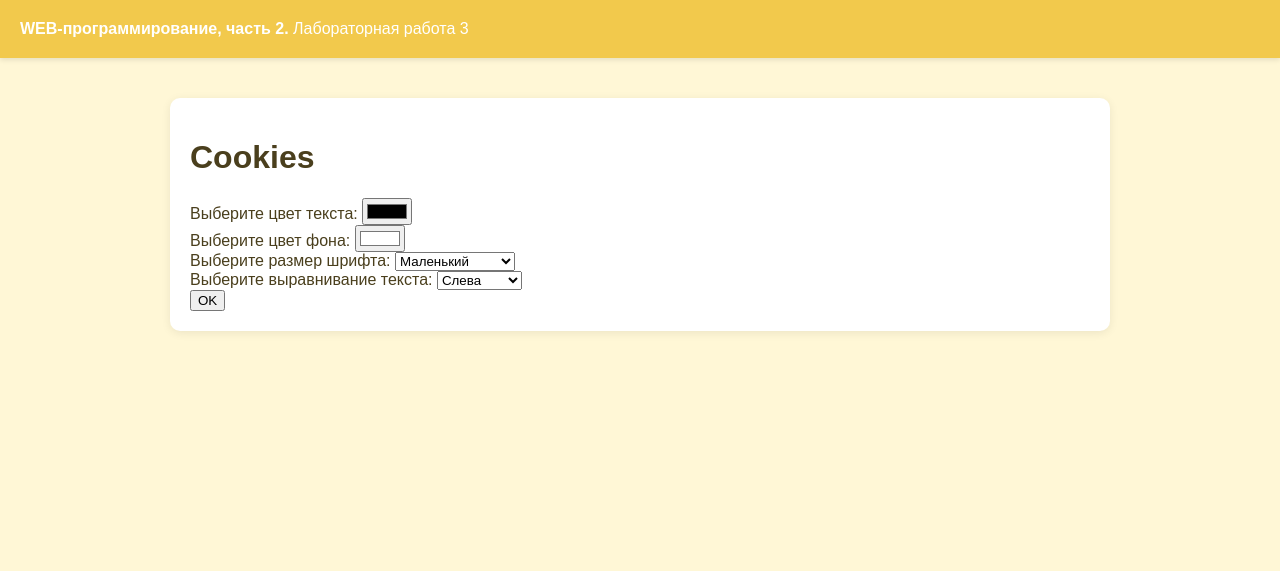
After one commit to ErmolenkoArtem/web-back-labs, a Flask app: page /lab3/settings in a window 1280 px wide. The commit adds this page. Shown: the top 571 px of the page. Run offline with Flask 3, Linux system fonts and the light colour scheme.

Commit message:
Настройки отображения

```diff
--- a/lab3.py
+++ b/lab3.py
@@ -71,3 +71,35 @@ def pay():
 def success():
     price = request.args.get('price')
     return render_template('lab3/success.html', price = price)
+
+
+@lab3.route('/lab3/settings')
+def settings():
+    color = request.args.get('color')
+    bg_color = request.args.get('bg_color')
+    font_size = request.args.get('font_size')
+    text_align = request.args.get('text_align')
+
+    if color or bg_color or font_size or text_align:
+        resp = make_response(redirect('/lab3/settings'))
+        if color:
+            resp.set_cookie('color', color)
+        if bg_color:
+            resp.set_cookie('bg_color', bg_color)
+        if font_size:
+            resp.set_cookie('font_size', font_size)
+        if text_align:
+            resp.set_cookie('text_align', text_align)
+        return resp
+
+    color = request.cookies.get('color')
+    bg_color = request.cookies.get('bg_color')
+    font_size = request.cookies.get('font_size')
+    text_align = request.cookies.get('text_align')
+
+    resp = make_response(render_template('lab3/settings.html',
+                                        color=color,
+                                        bg_color=bg_color,
+                                        font_size=font_size,
+                                        text_align=text_align))
+    return resp
--- a/templates/base.html
+++ b/templates/base.html
@@ -5,6 +5,23 @@
     <meta name="viewport" content="width=device-width, initial-scale=1.0">
     <title>Ермоленко Артём. {% block lab %}{% endblock %}</title>
     <link rel="stylesheet" href="{{ url_for('static', filename='main.css') }}">
+    <style>
+                body {
+                    {% if request.cookies.get('color') %}
+                    color: {{ request.cookies.get('color') }};
+                    {% endif %}
+                    {% if request.cookies.get('bg_color') %}
+                    background-color: {{ request.cookies.get('bg_color') }};
+                    {% endif %}
+                    {% if request.cookies.get('font_size') %}
+                    font-size: {{ request.cookies.get('font_size') }};
+                    {% endif %}
+                    {% if request.cookies.get('text_align') %}
+                    text-align: {{ request.cookies.get('text_align') }};
+                    {% endif %}
+                }
+</style>
+    </style>
     <link rel="icon" href="{{ url_for('static', filename='favicon.ico') }}" type="image/x-icon">
     <link rel="shortcut icon" href="{{ url_for('static', filename='favicon.ico') }}" type="image/x-icon">
     <link rel="icon" type="image/png" sizes="32x32" href="{{ url_for('static', filename='32x32.png') }}">
--- a/templates/lab3/lab3.html
+++ b/templates/lab3/lab3.html
@@ -15,5 +15,6 @@
         <li><a href="/lab3/del_cookie">Очистка кук</a></li>
         <li><a href="/lab3/form1">Форма</a></li>
         <li><a href="/lab3/order">Заказ напитка</a></li>
+        <li><a href="/lab3/settings">Цвет текста</a></li>
     </ol>
 {% endblock %}
--- /dev/null
+++ b/templates/lab3/settings.html
@@ -0,0 +1,37 @@
+{% extends "base.html" %}
+
+{% block lab %}Лабораторная работа 3{% endblock %}
+
+{% block main %}
+    <h1>Cookies</h1>
+    <form>
+        <div>
+            <label for="color">Выберите цвет текста:</label>
+            <input type="color" id="color" name="color" value="{{ color or '#000000' }}">
+        </div>
+        <div>
+            <label for="bg_color">Выберите цвет фона:</label>
+            <input type="color" id="bg_color" name="bg_color" value="{{ bg_color or '#ffffff' }}">
+        </div>
+        <div>
+            <label for="font_size">Выберите размер шрифта:</label>
+            <select id="font_size" name="font_size">
+                <option value="14px" {% if font_size == '14px' %}selected{% endif %}>Маленький</option>
+                <option value="16px" {% if font_size == '16px' %}selected{% endif %}>Средний</option>
+                <option value="18px" {% if font_size == '18px' %}selected{% endif %}>Большой</option>
+                <option value="20px" {% if font_size == '20px' %}selected{% endif %}>Очень большой</option>
+            </select>
+        </div>
+        <div>
+            <label for="text_align">Выберите выравнивание текста:</label>
+            <select id="text_align" name="text_align">
+                <option value="left" {% if text_align == 'left' %}selected{% endif %}>Слева</option>
+                <option value="center" {% if text_align == 'center' %}selected{% endif %}>По центру</option>
+                <option value="right" {% if text_align == 'right' %}selected{% endif %}>Справа</option>
+            </select>
+        </div>
+        <div>
+            <button type="submit">OK</button>
+        </div>
+    </form>
+{% endblock %}
```
